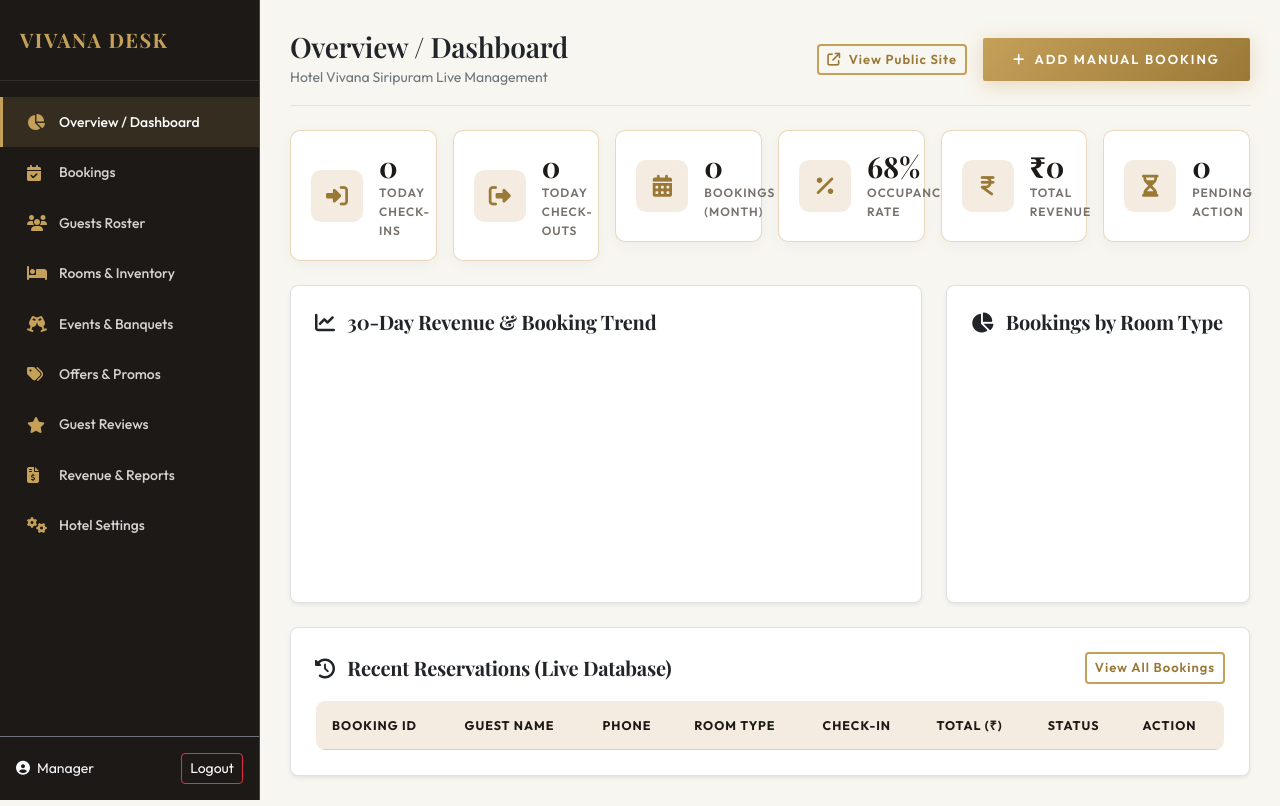
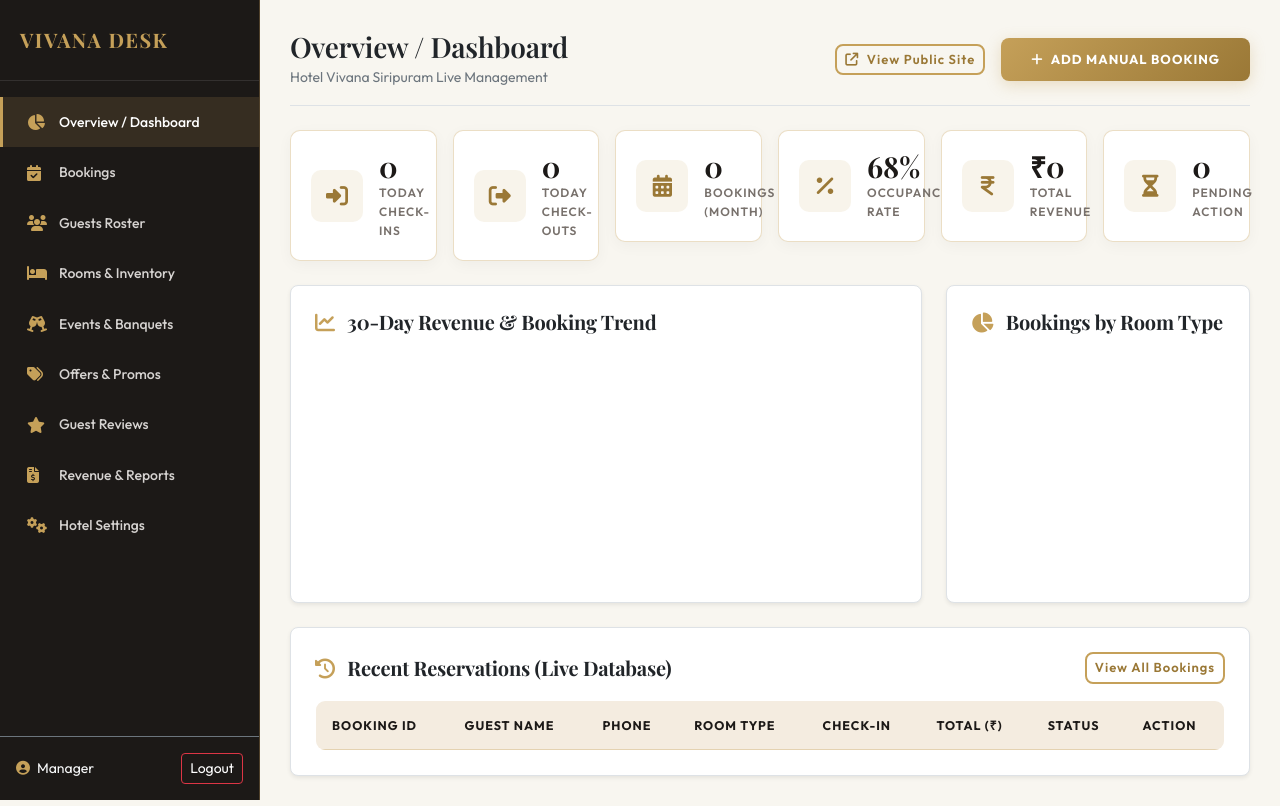
Before and after one commit to Sathveek123/Vivana-Hotel-Premium-Website, a website: page admin.html in a window 1280 px wide. Both pictures are taken after a click on the button "SIGN IN TO ADMIN PANEL". Drawn offline with nearby package versions, Linux system fonts and the light colour scheme; no server answers; a web font is replaced by a local one.

Commit message:
fix: Embed self-contained Bootstrap CDN and Google Fonts in admin.html for 100% bulletproof Vercel UI rendering

```diff
--- a/admin.html
+++ b/admin.html
@@ -8,20 +8,82 @@
     <meta name="robots" content="noindex, nofollow">
     <link rel="icon" href="/img/ficon.png">
 
-    <!-- Bootstrap CSS -->
+    <!-- Google Fonts -->
+    <link rel="preconnect" href="https://fonts.googleapis.com">
+    <link rel="preconnect" href="https://fonts.gstatic.com" crossorigin>
+    <link href="https://fonts.googleapis.com/css2?family=Outfit:wght@300;400;500;600;700&family=Playfair+Display:ital,wght@0,400;0,600;0,700;1,400&display=swap" rel="stylesheet">
+
+    <!-- Bootstrap 5 CDN -->
+    <link href="https://cdn.jsdelivr.net/npm/bootstrap@5.3.0/dist/css/bootstrap.min.css" rel="stylesheet">
+    <!-- Local CSS Fallbacks -->
     <link rel="stylesheet" href="/css/bootstrap.css">
-    <!-- Custom Style CSS -->
     <link rel="stylesheet" href="/css/style.css">
     <!-- FontAwesome Icons -->
     <link rel="stylesheet" href="https://cdnjs.cloudflare.com/ajax/libs/font-awesome/6.4.0/css/all.min.css">
     <!-- Chart.js -->
     <script src="https://cdn.jsdelivr.net/npm/chart.js"></script>
 
+    <style>
+        :root {
+            --font-heading: 'Playfair Display', serif;
+            --font-body: 'Outfit', sans-serif;
+            --gold-primary: #C5A059;
+            --gold-dark: #9A7836;
+            --gold-subtle: rgba(197, 160, 89, 0.12);
+            --charcoal-head: #1C1917;
+            --bg-ivory: #FDFBF7;
+            --bg-alt: #F4ECE0;
+            --border-gold: rgba(197, 160, 89, 0.35);
+            --border-color: #E7E5E4;
+            --text-muted: #78716C;
+        }
 
-    <style>
         body {
             background-color: #F8F6F0;
+            font-family: var(--font-body);
         }
+
+        .heading-font {
+            font-family: var(--font-heading);
+        }
+
+        .text-gold {
+            color: var(--gold-primary) !important;
+        }
+
+        .btn-book-stay {
+            background: linear-gradient(135deg, #C5A059 0%, #9A7836 100%);
+            color: #FFFFFF !important;
+            font-weight: 700;
+            letter-spacing: 1px;
+            border: none;
+            border-radius: 8px;
+            transition: all 0.3s ease;
+            box-shadow: 0 4px 15px rgba(197, 160, 89, 0.3);
+        }
+
+        .btn-book-stay:hover {
+            background: linear-gradient(135deg, #9A7836 0%, #785C25 100%);
+            box-shadow: 0 6px 20px rgba(197, 160, 89, 0.45);
+            transform: translateY(-1px);
+        }
+
+        .btn-outline-gold {
+            background: transparent;
+            border: 2px solid #C5A059;
+            color: #9A7836 !important;
+            font-weight: 600;
+            font-size: 13px;
+            letter-spacing: 1px;
+            border-radius: 8px;
+            transition: all 0.3s ease;
+        }
+
+        .btn-outline-gold:hover {
+            background: #C5A059;
+            color: #FFFFFF !important;
+        }
+
 
         .admin-sidebar {
             width: 260px;
@@ -703,7 +765,9 @@
     </div>
 
     <!-- Scripts -->
+    <script src="https://cdn.jsdelivr.net/npm/bootstrap@5.3.0/dist/js/bootstrap.bundle.min.js"></script>
     <script src="/js/bootstrap.bundle.js"></script>
+
     <script>
         let currentActiveBookingId = null;
         let allBookingsData = [];
```
